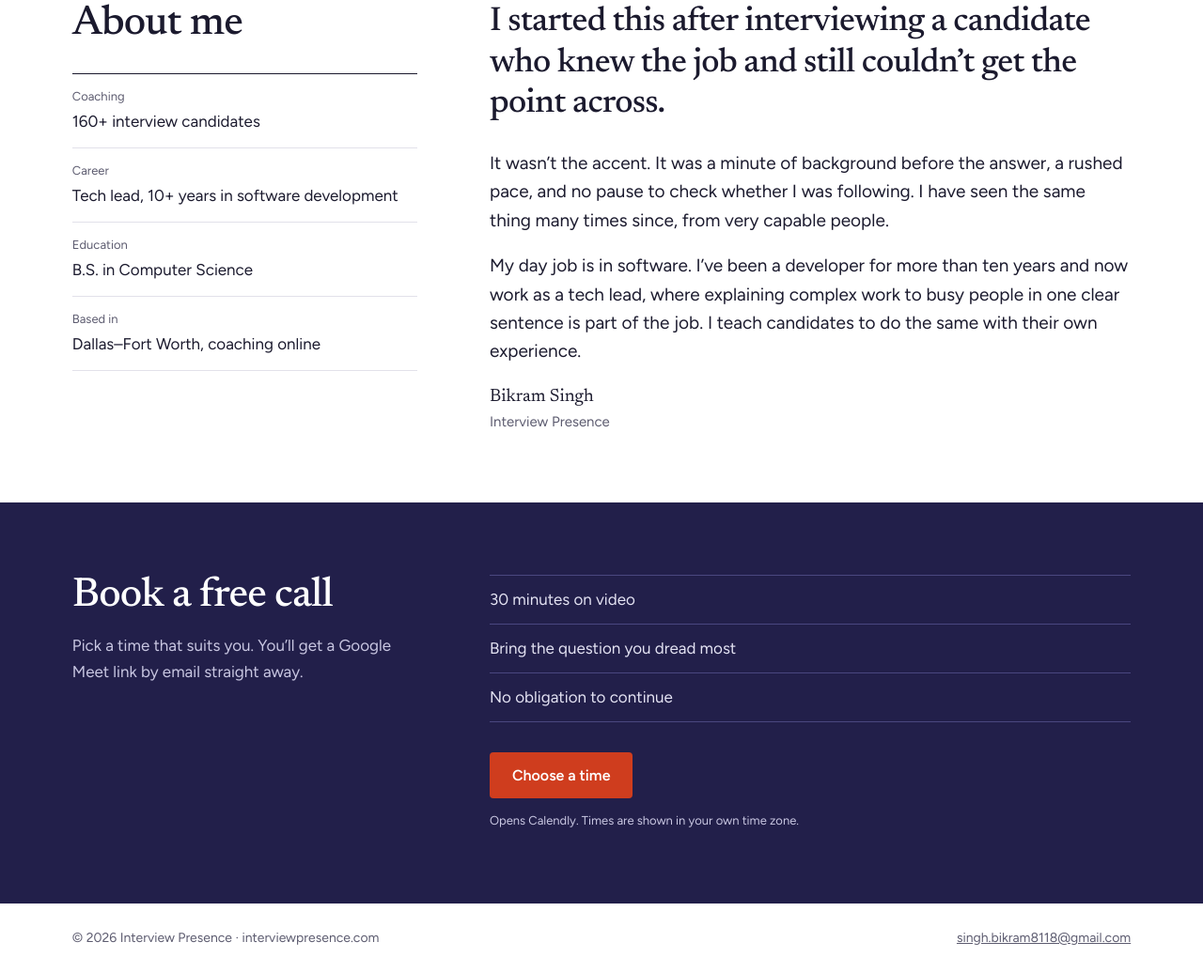
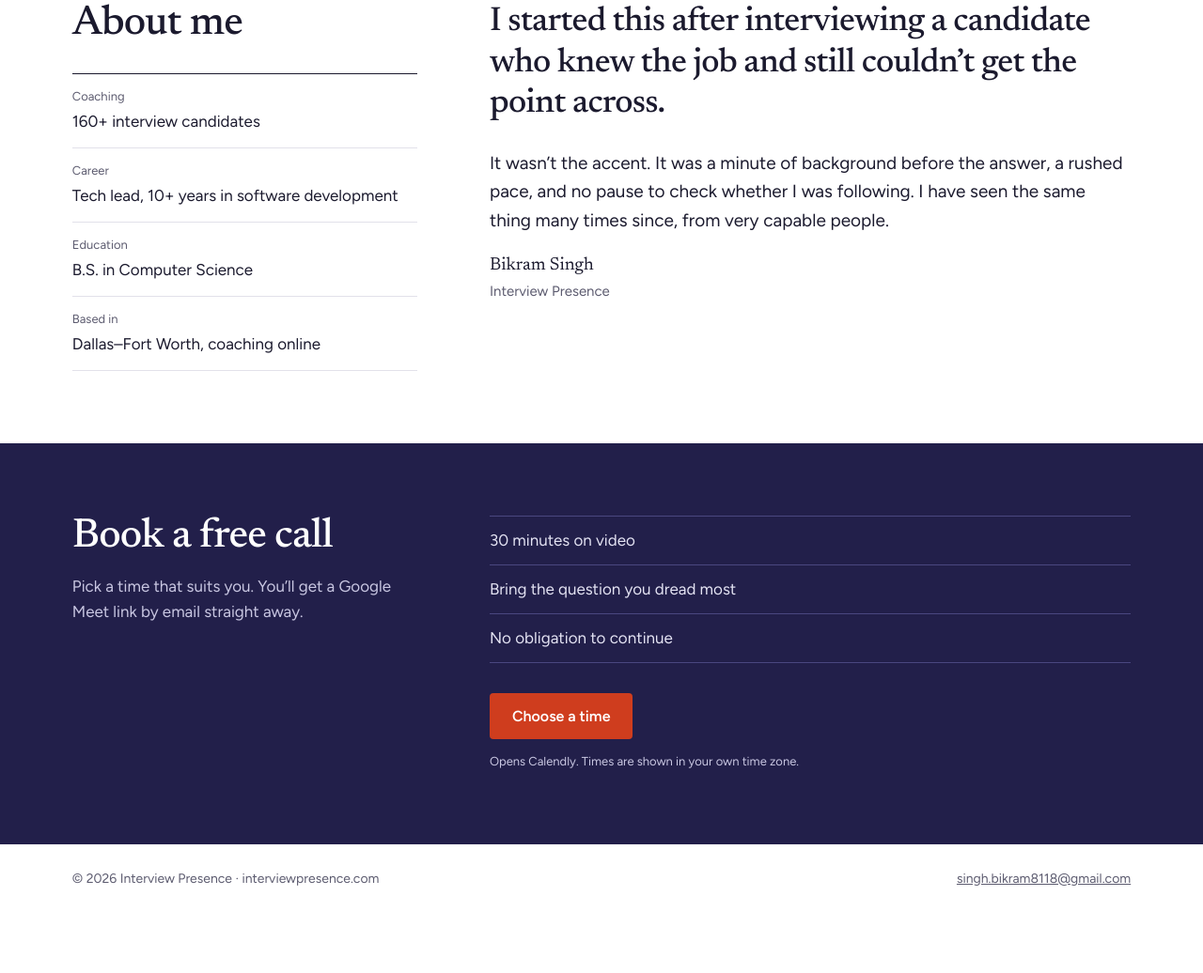
Before and after one commit to bikram9-9/interviewpresence, a plain HTML site: page index.html in a window 1280 px wide. Shown: the part 2124-3160 px from the top of the page at 94% size. After the commit the page ends 3097 px from the top, so only its background shows below. Drawn offline with Linux system fonts and the light colour scheme.

Commit message:
Remove career paragraph from About bio
Co-Authored-By: Claude Opus 5.5 <noreply@anthropic.com>
Claude-Session: https://claude.ai/code/session_01TaQiTEcLCcpvWTvwWKEJGK

```diff
--- a/index.html
+++ b/index.html
@@ -154,7 +154,6 @@ footer{display:flex;justify-content:space-between;gap:12px;flex-wrap:wrap;font-s
 <div class="letter">
 <h3 style="font-size:clamp(26px,3vw,36px)">I started this after interviewing a candidate who knew the job and still couldn’t get the point across.</h3>
 <p>It wasn’t the accent. It was a minute of background before the answer, a rushed pace, and no pause to check whether I was following. I have seen the same thing many times since, from very capable people.</p>
-<p>My day job is in software. I’ve been a developer for more than ten years and now work as a tech lead, where explaining complex work to busy people in one clear sentence is part of the job. I teach candidates to do the same with their own experience.</p>
 <p class="sign">Bikram Singh<small>Interview Presence</small></p>
 </div>
 </div></section>
```
